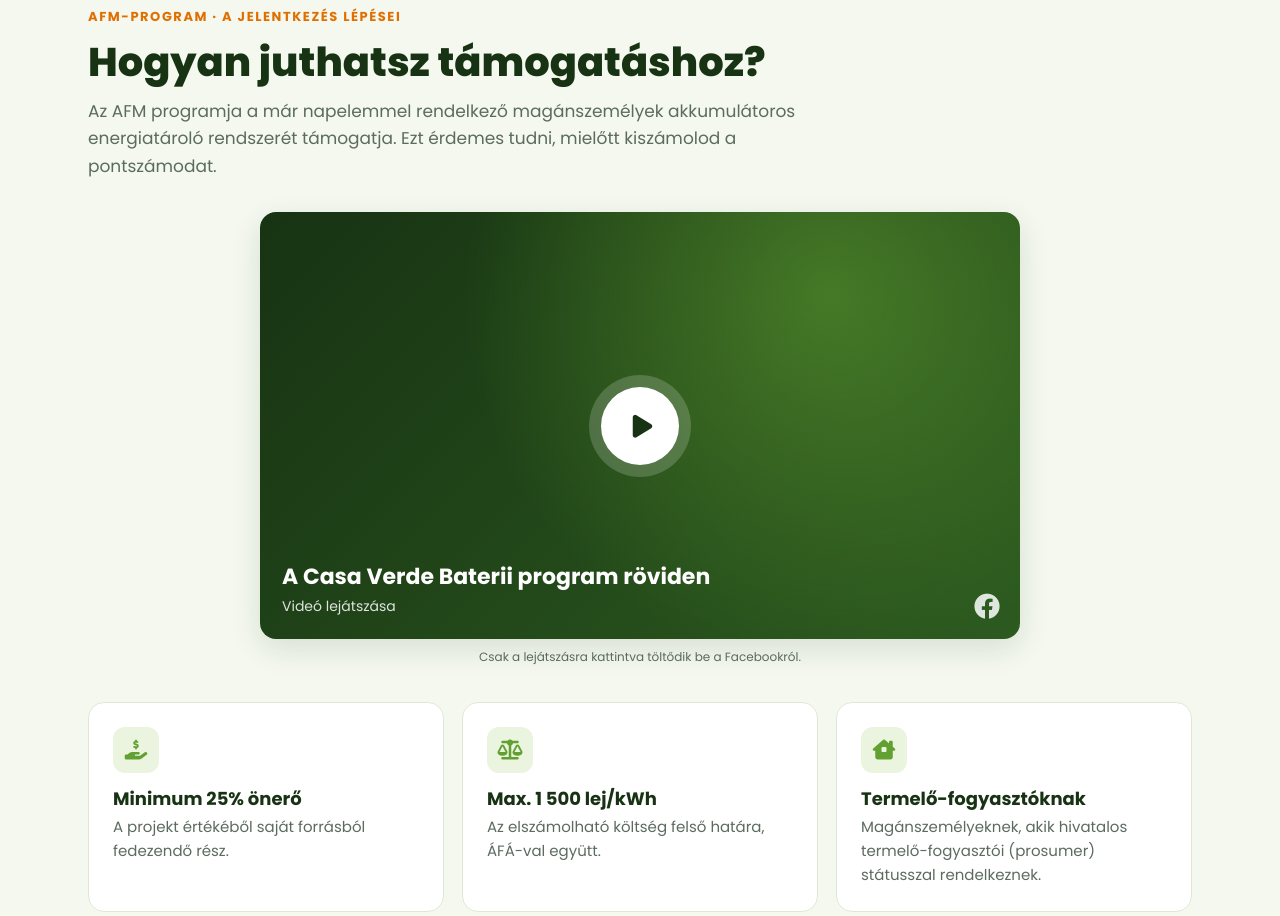
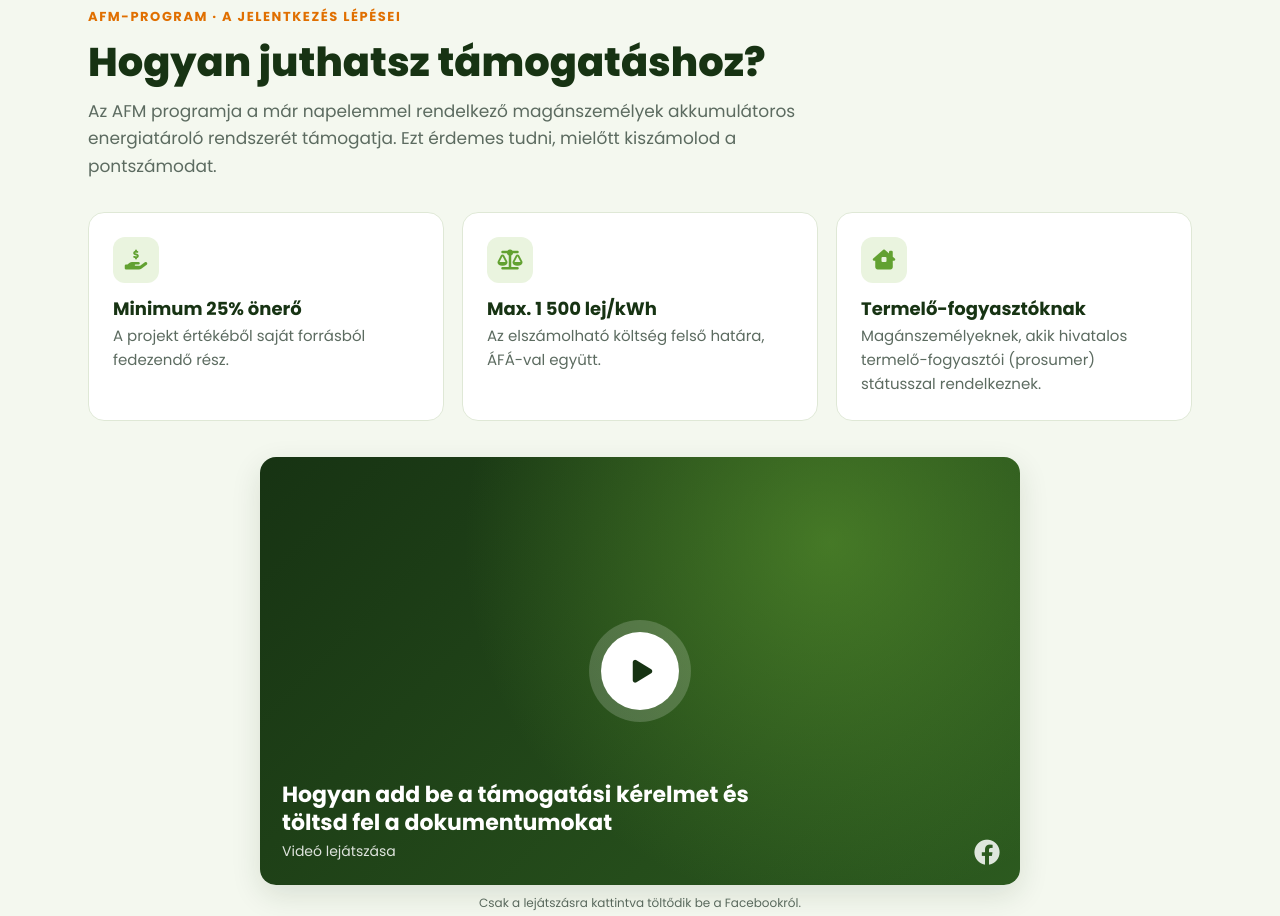
Before and after one commit to eerik98-cmd/solar-invest-marketing, a plain HTML site: page hu/index.html in a window 1280 px wide. Shown: the part 2413-3329 px from the top of the page. Drawn offline with Linux system fonts and the light colour scheme.

Commit message:
Casa Verde video: move above the documents list, title 'Cum depui cererea de finanțare și cum încarci documentele' (#4)
Claude-Session: https://claude.ai/code/session_01GRUCUnA3vfhHngNqXmzyVF

Co-authored-by: Claude <noreply@anthropic.com>

```diff
--- a/assets/css/casa-verde-2026.css
+++ b/assets/css/casa-verde-2026.css
@@ -420,7 +420,7 @@ body:not([data-features~="flux"]) .cta-actions .btn-ghost:hover{background:var(-
 }
 
 /* Explainer video (Facebook, loaded only on click) */
-.explainer-video{max-width:760px;margin:0 auto 36px}
+.explainer-video{max-width:760px;margin:36px auto}
 .explainer-video__poster,.explainer-video__frame{position:relative;display:block;width:100%;aspect-ratio:16/9;overflow:hidden;border-radius:var(--radius);box-shadow:var(--shadow)}
 .explainer-video[data-ratio="9:16"] .explainer-video__poster,.explainer-video[data-ratio="9:16"] .explainer-video__frame{max-width:360px;margin:0 auto;aspect-ratio:9/16}
 .explainer-video__poster{display:flex;align-items:flex-end;padding:22px;border:0;background:radial-gradient(circle at 75% 20%,rgba(98,161,49,.55),transparent 55%),linear-gradient(135deg,var(--green-deep),#2c5a1f);color:#fff;font:inherit;text-align:left;cursor:pointer}
--- a/hu/index.html
+++ b/hu/index.html
@@ -13,7 +13,7 @@
     <link rel="icon" href="../assets/img/logo/prlogo.png">
     <link rel="alternate" hreflang="ro" href="../ro/index.html">
     <link rel="stylesheet" href="../assets/css/fontawesome.min.css">
-    <link rel="stylesheet" href="../assets/css/casa-verde-2026.css?v=20261117d">
+    <link rel="stylesheet" href="../assets/css/casa-verde-2026.css?v=20261117e">
     <script src="../assets/js/casa-verde-2026.js?v=20261117e" defer></script>
 </head>
 <!--
@@ -152,14 +152,6 @@
                     <p>Az AFM programja a már napelemmel rendelkező magánszemélyek akkumulátoros energiatároló rendszerét támogatja. Ezt érdemes tudni, mielőtt kiszámolod a pontszámodat.</p>
                 </div>
 
-                <figure class="explainer-video" data-fb-video data-href="https://www.facebook.com/watch/?v=1151588204270660" data-ratio="16:9">
-                    <button class="explainer-video__poster" type="button" data-fb-video-play aria-label="Videó lejátszása: A Casa Verde Baterii program röviden">
-                        <span class="explainer-video__play" aria-hidden="true"><i class="fa-solid fa-play"></i></span>
-                        <span class="explainer-video__text"><strong>A Casa Verde Baterii program röviden</strong><span>Videó lejátszása</span></span>
-                        <i class="fa-brands fa-facebook explainer-video__brand" aria-hidden="true"></i>
-                    </button>
-                    <figcaption>Csak a lejátszásra kattintva töltődik be a Facebookról.</figcaption>
-                </figure>
 
                 <div class="facts">
                     <article class="fact"><div class="fact-icon"><i class="fa-solid fa-hand-holding-dollar"></i></div><div><h3>Minimum 25% önerő</h3><p>A projekt értékéből saját forrásból fedezendő rész.</p></div></article>
@@ -177,6 +169,15 @@
                     </div>
                     <p class="points-tip"><strong>Holtverseny esetén</strong> a sorrend: az önerő összege, a tárolókapacitás, az energiatárolásra kapott korábbi közpénz támogatás, végül a jelentkezés dátuma és időpontja.</p>
                 </div>
+
+                <figure class="explainer-video" data-fb-video data-href="https://www.facebook.com/watch/?v=1151588204270660" data-ratio="16:9">
+                    <button class="explainer-video__poster" type="button" data-fb-video-play aria-label="Videó lejátszása: Hogyan add be a támogatási kérelmet és töltsd fel a dokumentumokat">
+                        <span class="explainer-video__play" aria-hidden="true"><i class="fa-solid fa-play"></i></span>
+                        <span class="explainer-video__text"><strong>Hogyan add be a támogatási kérelmet és töltsd fel a dokumentumokat</strong><span>Videó lejátszása</span></span>
+                        <i class="fa-brands fa-facebook explainer-video__brand" aria-hidden="true"></i>
+                    </button>
+                    <figcaption>Csak a lejátszásra kattintva töltődik be a Facebookról.</figcaption>
+                </figure>
 
                 <div class="info-grid" id="dokumentumok">
                     <article class="info-card">
```
Also changed, not shown: ro/index.html (+10 -9 lines).
